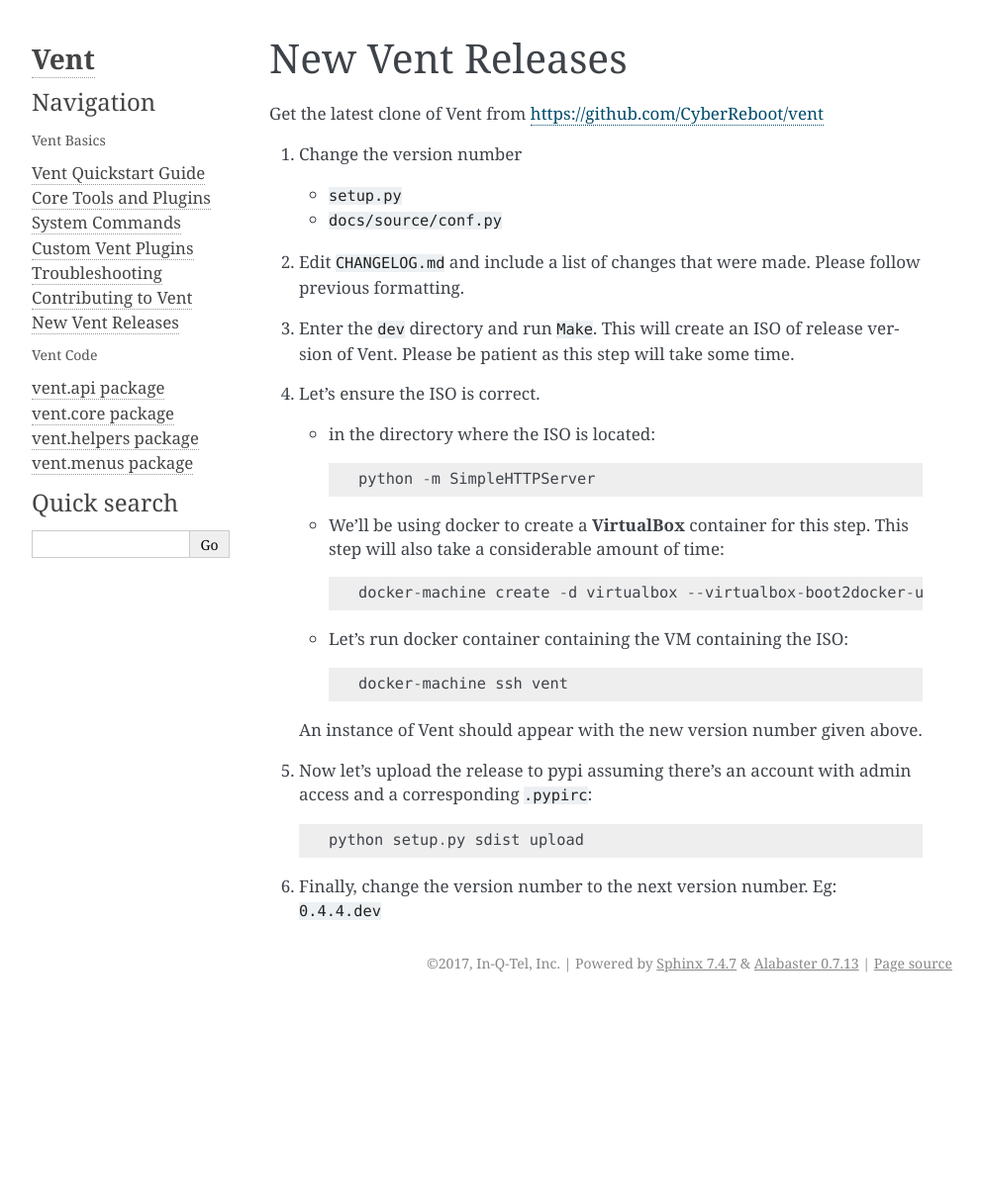
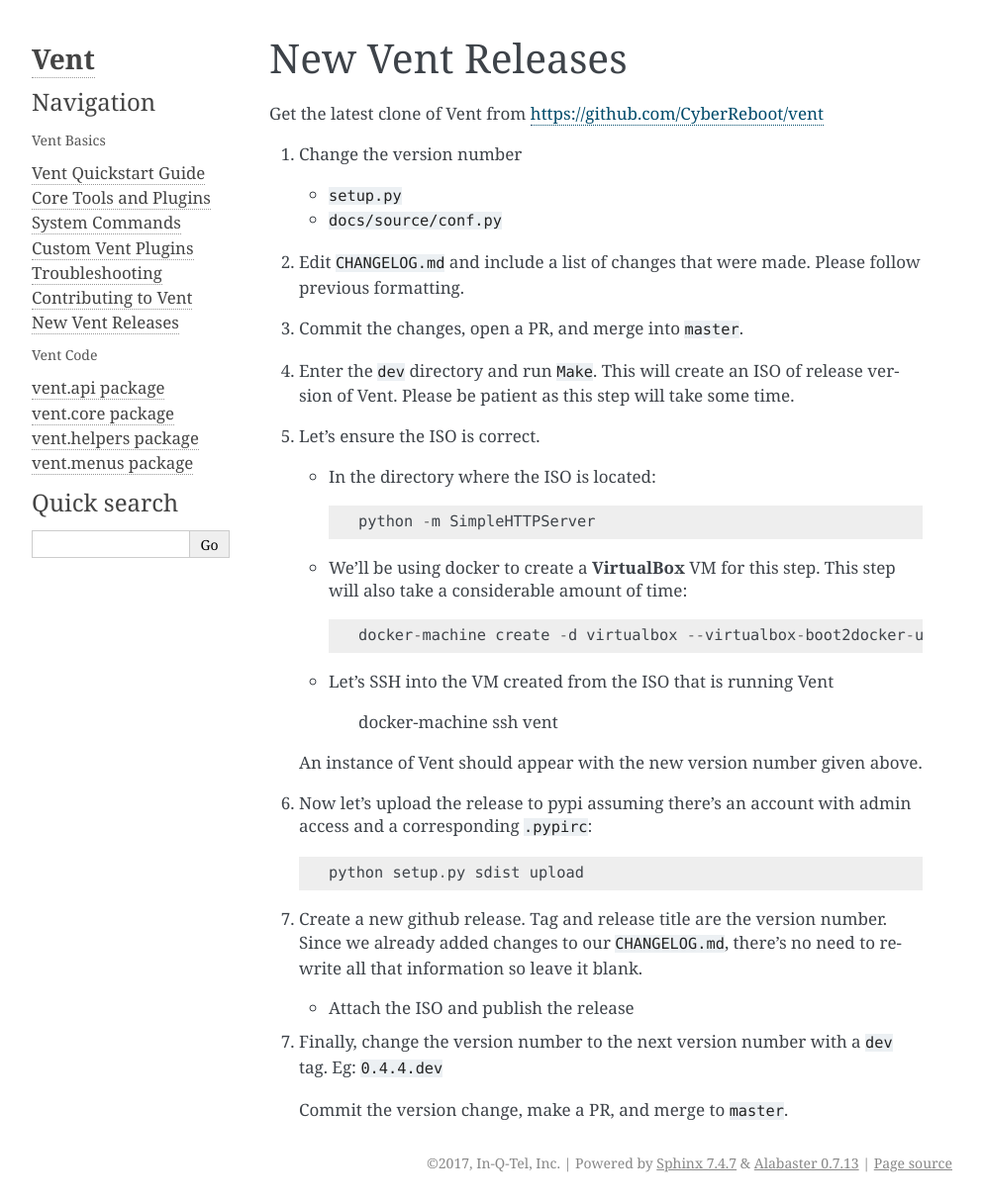
Before and after one commit to CyberReboot/vent, a Sphinx documentation site: the page built from docs/source/new_release.rst, in a window 1280 px wide. Shown: the whole page at 99% size, without its empty margins (148-1141 px from the left). Built offline with Sphinx 7.4.7, drawn with Linux system fonts in a browser that asks for light colours; pages that are not in the unit, such as notebooks, are missing from menus; before the commit the page ends 1013 px from its top, so only the background shows below that.

Commit message:
added github new release info.

```diff
--- a/docs/source/new_release.rst
+++ b/docs/source/new_release.rst
@@ -11,30 +11,41 @@ Get the latest clone of Vent from https://github.com/CyberReboot/vent
 2. Edit ``CHANGELOG.md`` and include a list of changes that were made. Please
    follow previous formatting.
 
-3. Enter the ``dev`` directory and run ``Make``. This will create an ISO of
+3. Commit the changes, open a PR, and merge into ``master``.
+
+4. Enter the ``dev`` directory and run ``Make``. This will create an ISO of
    release version of Vent. Please be patient as this step will take some time.
 
-4. Let's ensure the ISO is correct.
+5. Let's ensure the ISO is correct.
 
-   - in the directory where the ISO is located::
+   - In the directory where the ISO is located::
 
        python -m SimpleHTTPServer
 
-   - We'll be using docker to create a **VirtualBox** container for this step.
+   - We'll be using docker to create a **VirtualBox** VM for this step.
      This step will also take a considerable amount of time::
 
        docker-machine create -d virtualbox --virtualbox-boot2docker-url http://localhost:8000/vent.iso vent
 
-   - Let's run docker container containing the VM containing the ISO::
+   - Let's SSH into the VM created from the ISO that is running Vent
 
        docker-machine ssh vent
 
    An instance of Vent should appear with the new version number given above.
 
-5. Now let's upload the release to pypi assuming there's an account with admin
+6. Now let's upload the release to pypi assuming there's an account with admin
    access and a corresponding ``.pypirc``::
 
      python setup.py sdist upload
 
-6. Finally, change the version number to the next version number.
+7. Create a new github release. Tag and release title are the version number.
+   Since we already added changes to our ``CHANGELOG.md``, there's no need to
+   rewrite all that information so leave it blank.
+
+   - Attach the ISO and publish the release
+
+7. Finally, change the version number to the next version number with a ``dev``
+   tag.
    Eg: ``0.4.4.dev``
+
+   Commit the version change, make a PR, and merge to ``master``.
```
